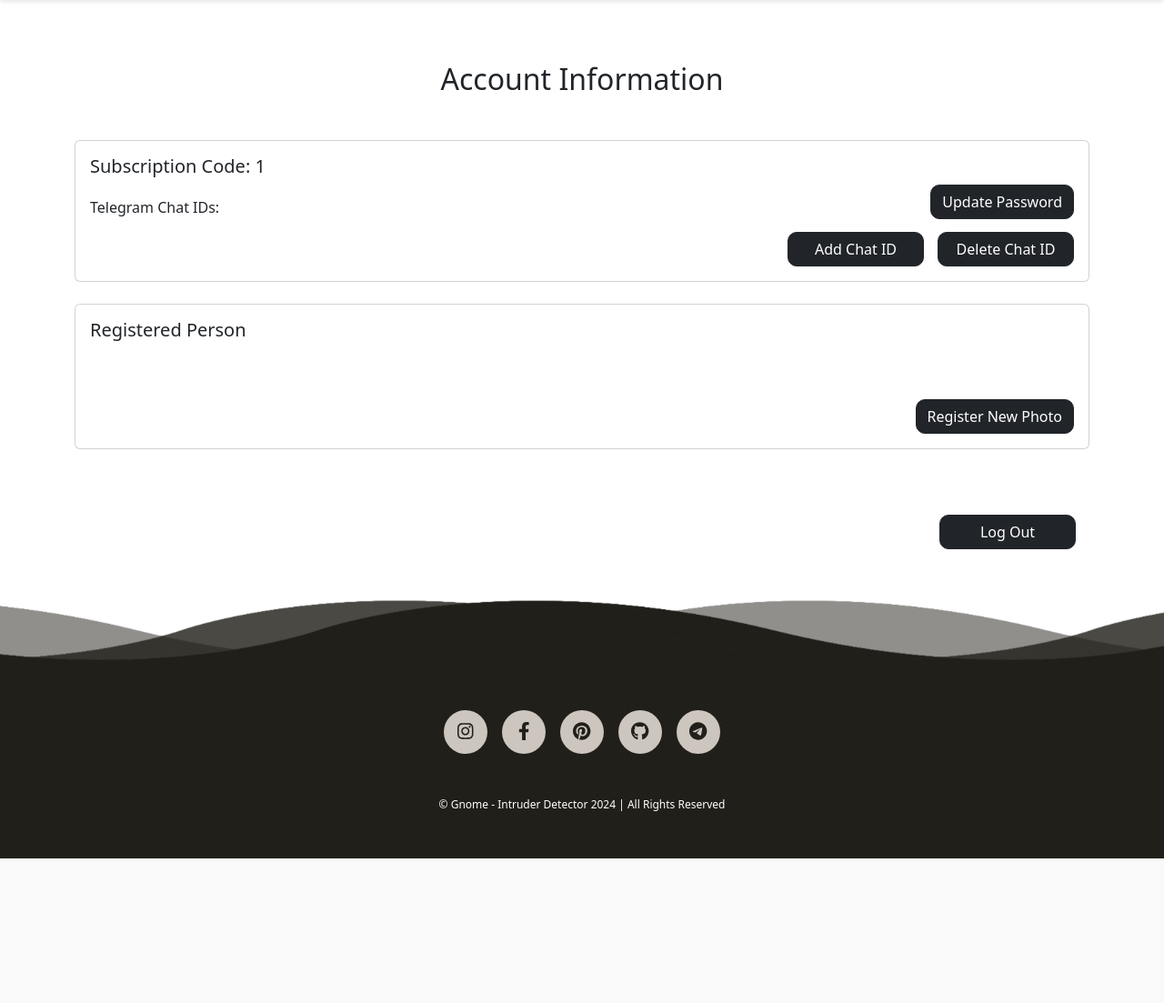
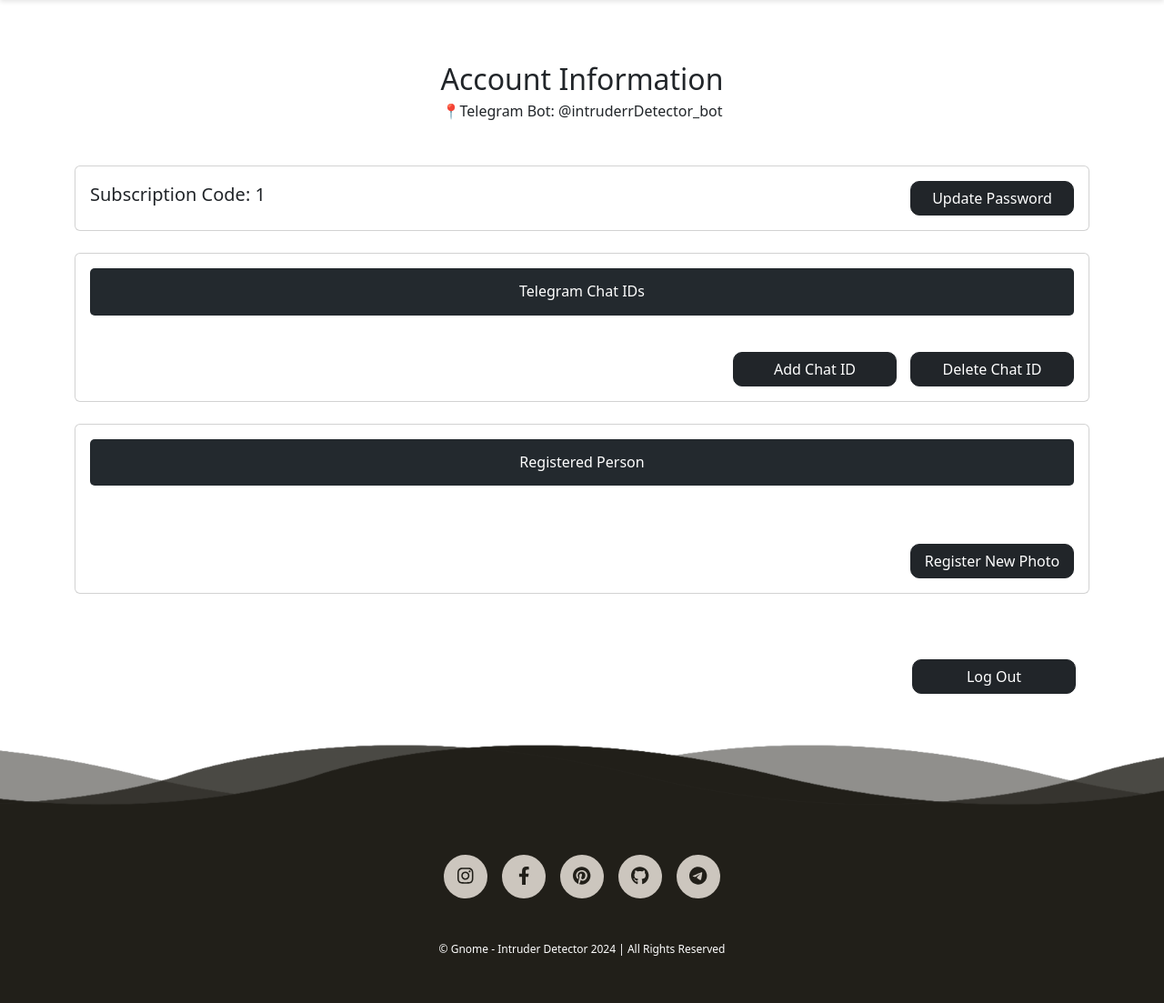
Before and after one commit to wthislifehuh/Gnome-Portable-Intruder-Detector, a Flask app: page /user_account in a window 1280 px wide. Shown: the part 56-1159 px from the top of the page at 91% size. Before the commit the page ends 1000 px from the top, so only its background shows below. Run offline with Flask 3, Linux system fonts and the light colour scheme; the visitor is signed in with stand-in values (Sample User, id 1); data that the repository does not hold is empty; parts of the project's set-up code (start-up, migrations or seed data) failed here and were passed over; some libraries are stand-ins or nearby versions.

Commit message:
User Account layout

```diff
--- a/templates/userAccount.html
+++ b/templates/userAccount.html
@@ -202,7 +202,7 @@
                     <div id="passwords-placeholder"></div>
                     <form id="updatePasswordForm">
                         <div class="mb-3">
-                            <label for="newPassword" class="form-label">New Password</label>
+                            <label for="newPassword" class="form-label">Enter Your New Password</label>
                             <input type="password" class="form-control" id="newPassword" required>
                         </div>
                         <button type="submit" class="btn btn-dark">Update</button>
@@ -226,45 +226,76 @@
     </div>
 
     <!-- ====================== User Account Information ====================== -->
-        <!-- Account Information -->
     <div class="container mt-5">
-        <h2 class="text-center mb-5">Account Information</h2>
-
-        <!-- Container 1: Subscription Code & Telegram Chat IDs -->
+      <h2 class="text-center mb-1">Account Information</h2>
+      <p class="text-center mb-5">📍Telegram Bot: @intruderrDetector_bot</p>
+      <!-- Container 1: Subscription Code & Update Password -->
       <div class="card mb-4">
         <div class="card-body">
-                <h5 class="card-title">Subscription Code: {{ subscription_code }}</h5>
-                <button class="btn btn-dark float-end" style="min-width: 150px; border-radius: 10px;" data-bs-toggle="modal" data-bs-target="#updatePasswordModal">Update Password</button>
-                <h6 class="mt-4">Telegram Chat IDs:</h6>
-                <ul>
+          <!-- Row for Subscription Code and Update Password Button -->
+          <div class="d-flex justify-content-between align-items-center">
+            <h5 class="card-title"><bold>Subscription Code: {{ subscription_code }}</bold></h5>
+            <button
+              class="btn btn-dark"
+              style="min-width: 180px; border-radius: 10px;"
+              data-bs-toggle="modal"
+              data-bs-target="#updatePasswordModal"
+            >
+              Update Password
+            </button>
+          </div>
+        </div>
+      </div>
+
+      <!-- Container 2: Telegram Chat IDs -->
+      <div class="card mb-4">
+        <div class="card-body">
+          <!-- Telegram Chat IDs Header -->
+          <div class="p-2 pt-3 pb-3 text-center" style="background-color: #23292E; color: white; border-radius: 5px;">
+            <h6 class="m-0">Telegram Chat IDs</h6>
+          </div>
+          <!-- Telegram Chat IDs List -->
+          <ul class="list-group mt-3">
             {% for chat_id in telegram_chat_ids %}
-                        <li>{{ chat_id }}</li>
+              <li class="list-group-item">{{ chat_id }}</li>
             {% endfor %}
           </ul>
-                <div class="d-flex justify-content-end">
-                  <button class="btn btn-dark ml-2" style="min-width: 150px; border-radius: 10px; margin-right: 15px;" data-bs-toggle="modal" data-bs-target="#addChatIDModal">
+          <!-- Buttons for Add/Delete Chat ID -->
+          <div class="d-flex justify-content-end mt-4">
+            <button class="btn btn-dark ml-2" style="min-width: 180px; border-radius: 10px; margin-right: 15px " data-bs-toggle="modal" data-bs-target="#addChatIDModal">
               Add Chat ID
             </button>
-                  <button class="btn btn-dark ml-2" style="min-width: 150px; border-radius: 10px;" data-bs-toggle="modal" data-bs-target="#deleteChatIDModal">
+            <button class="btn btn-dark ml-2" style="min-width: 180px; border-radius: 10px;" data-bs-toggle="modal" data-bs-target="#deleteChatIDModal">
               Delete Chat ID
             </button>
           </div>
         </div>
       </div>
 
-        <!-- Container 2: Registered Persons -->
+      <!-- Container 3: Registered Persons -->
       <div class="card mb-4">
         <div class="card-body">
-              <h5 class="card-title">Registered Person</h5>
-              <ul>
+          <!-- Registered Person Header -->
+          <div class="p-2 pt-3 pb-3 text-center" style="background-color: #23292E; color: white; border-radius: 5px;">
+            <h6 class="m-0">Registered Person</h6>
+          </div>
+          <!-- Registered Persons List -->
+          <ul class="list-group mt-3">
             {% for person in registered_persons %}
-                      <li>{{ person }}</li>
+              <li class="list-group-item">{{ person }}</li>
             {% endfor %}
           </ul>
-              <button class="btn btn-dark mt-5 float-end" style="min-width: 150px; border-radius: 10px;" data-bs-toggle="modal" data-bs-target="#leftFaceModal">Register New Photo</button>
+          <!-- Button for Registering New Photo -->
+          <button class="btn btn-dark mt-5 float-end" style="min-width: 180px; border-radius: 10px;" data-bs-toggle="modal" data-bs-target="#leftFaceModal">
+            Register New Photo
+          </button>
         </div>
       </div>
-        <button class="btn btn-dark mt-5 float-end" style="margin-bottom: 150px; min-width: 150px; border-radius: 10px; margin-right: 15px;" data-bs-toggle="modal" data-bs-target="#successModal" id="logOutModal">Log Out</button>
+
+      <!-- Log Out Button -->
+      <button class="btn btn-dark mt-5 float-end" style="min-width: 180px; border-radius: 10px; margin-bottom: 150px; margin-right: 15px" data-bs-toggle="modal" data-bs-target="#successModal" id="logOutModal">
+        Log Out
+      </button>
     </div>
 
     <!-- ====================== Footer ====================== -->
```
Lines whose indentation alone changed are shown as unchanged.
